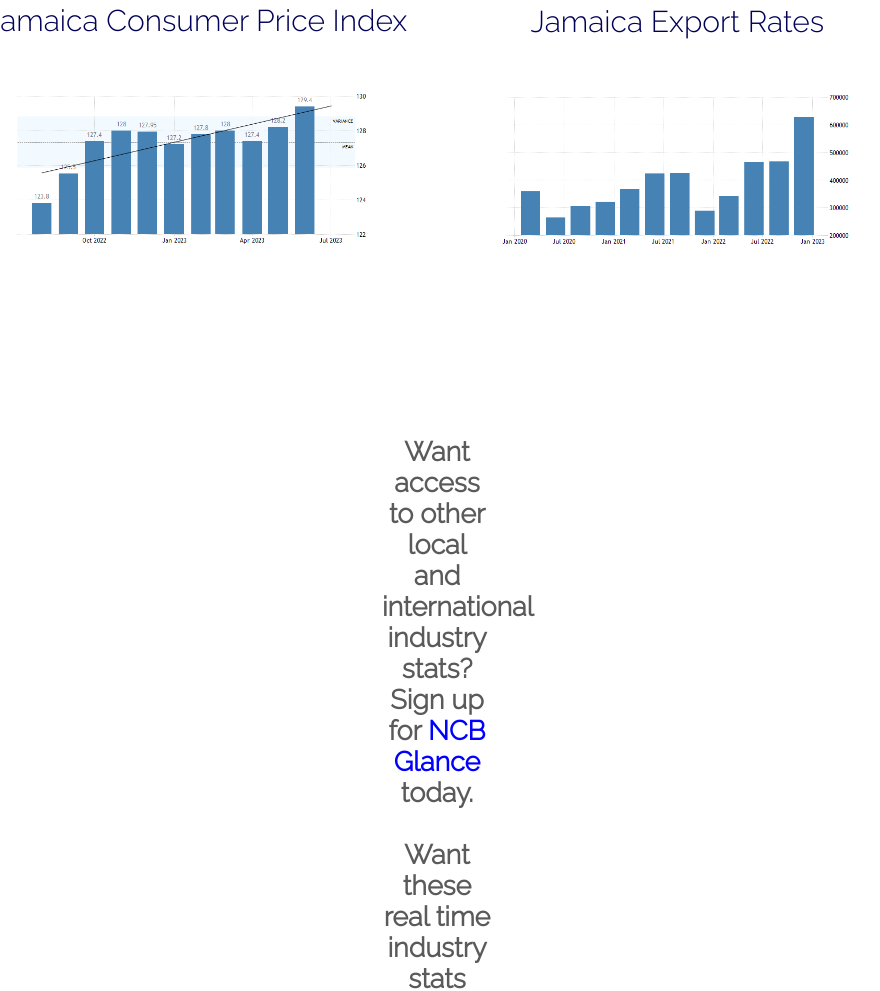
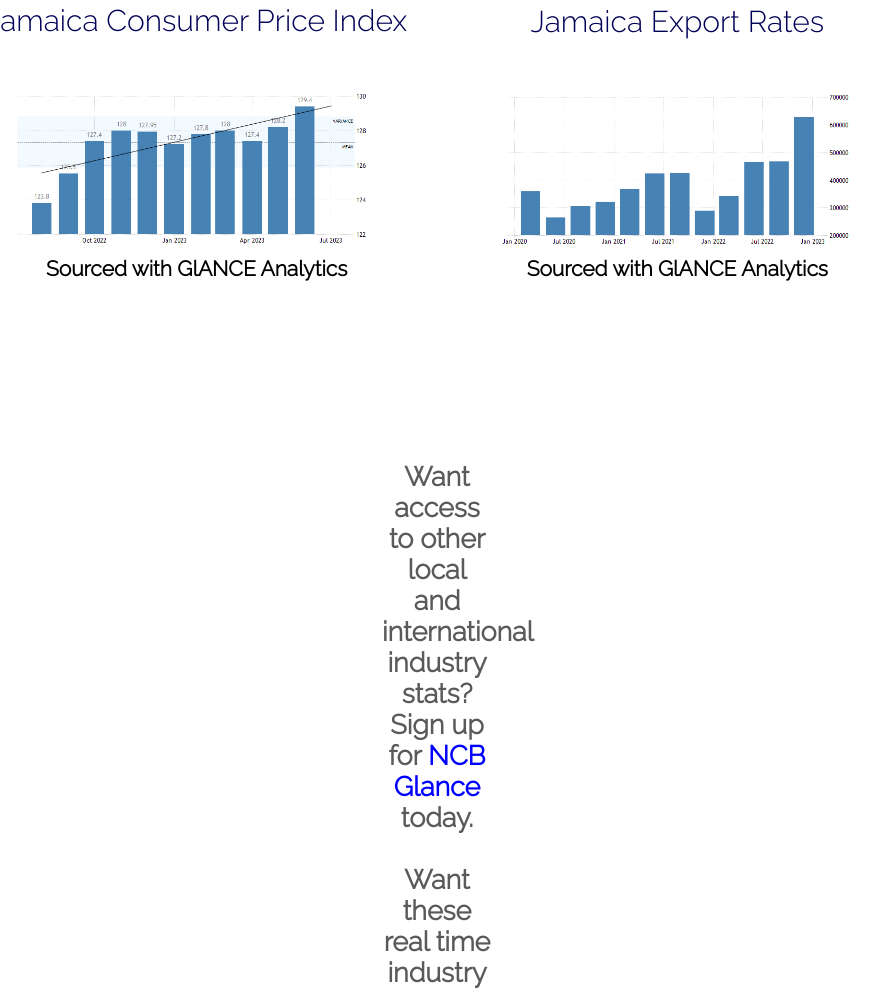
Before and after one commit to CalicoConsulting/NCB-Glance-Proto, a plain HTML site: page industry.html in a window 1280 px wide. Shown: the part 838-1829 px from the top of the page, without its empty margins (203-1083 px from the left). Drawn offline with Linux system fonts and the light colour scheme.

Commit message:
Update industry.html

```diff
--- a/industry.html
+++ b/industry.html
@@ -64,12 +64,13 @@
                     <div class="industry-div" id="cpi">
                         <h1>Jamaica Consumer Price Index</h1>
                         <img src="images/cpi.png" alt="" id="cpi-img">
-
+                        <h3>Sourced with GlANCE Analytics</h3>
                     </div>
 
                     <div class="industry-div" id="exports">
                         <h1>Jamaica Export Rates</h1>
                         <img src="images/exports.png" alt="" id="exports-img">
+                        <h3>Sourced with GlANCE Analytics</h3>
                     </div>
 
                 </div>
```
